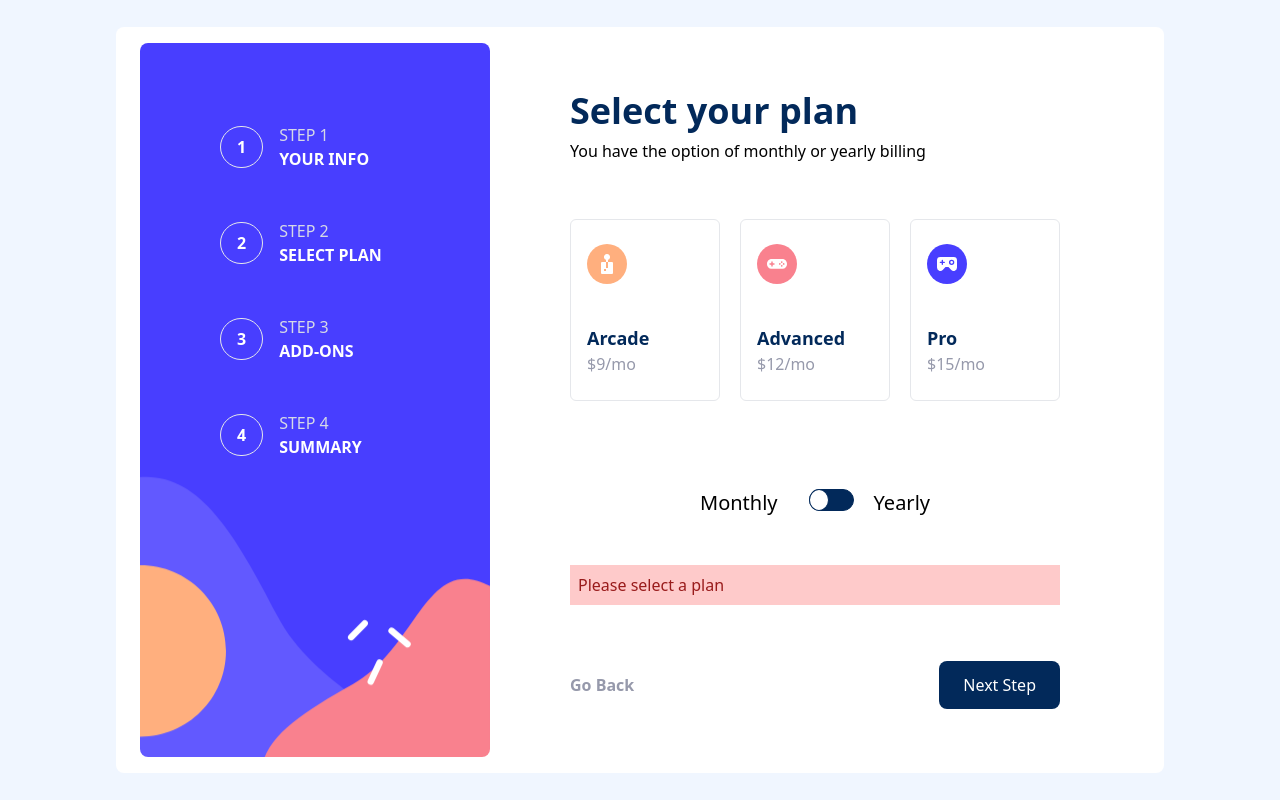
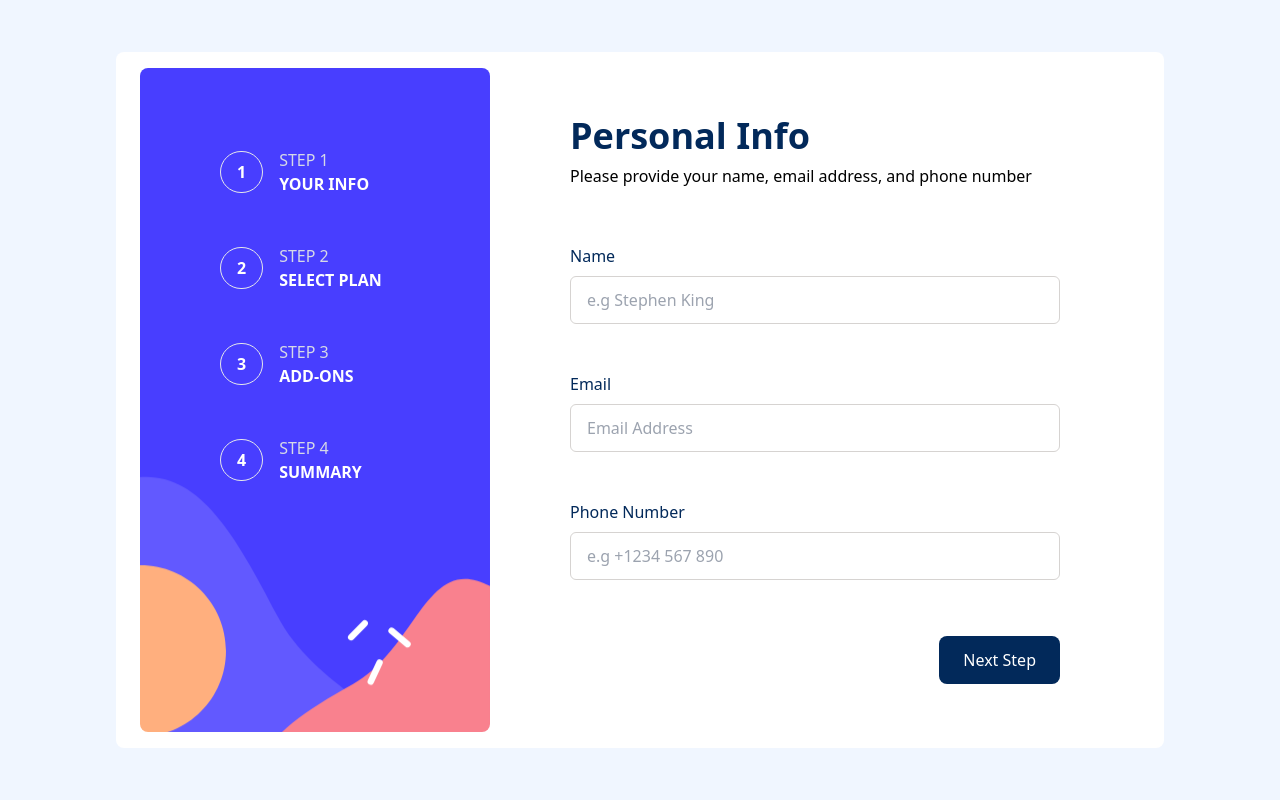
Before and after one commit to VPontis15/multi-step-form, a React (Vite) app: page / in a window 1280 px wide. Built offline with nearby package versions, Linux system fonts and the light colour scheme.

Commit message:
make it so the errors appear when continue button is clicked

```diff
--- a/src/features/Plan/Plan.jsx
+++ b/src/features/Plan/Plan.jsx
@@ -12,7 +12,12 @@ import {
   getPrice,
   getTitle,
 } from "./PlanSlice";
-import { addError, clearError, getErrors } from "../globalSlice";
+import {
+  addError,
+  clearError,
+  getErrors,
+  getErrorsState,
+} from "../globalSlice";
 import ErrorMessage from "../ui/ErrorMessage";
 
 function Plan() {
@@ -20,6 +25,7 @@ function Plan() {
   const title = useSelector(getTitle);
   const choice = useSelector(getChoice);
   const errors = useSelector(getErrors);
+  const showErrors = useSelector(getErrorsState);
   const [localValue, setLocalValue] = useState(price);
   const [localTitle, setLocalTitle] = useState(title);
   const dispatch = useDispatch();
@@ -107,7 +113,9 @@ function Plan() {
             selectChoice(e);
           }}
         />
-        {errors?.price && <ErrorMessage>{errors.price}</ErrorMessage>}
+        {errors?.price && showErrors && (
+          <ErrorMessage>{errors.price}</ErrorMessage>
+        )}
       </Form>
     </div>
   );
--- a/src/features/UserInfo/InfoForm.jsx
+++ b/src/features/UserInfo/InfoForm.jsx
@@ -3,7 +3,13 @@ import Form from "../ui/Form";
 import FormRow from "./FormRow";
 import Navigation from "../ui/Navigation";
 import { useDispatch, useSelector } from "react-redux";
-import { addError, clearError, getErrors, getStep } from "../globalSlice";
+import {
+  addError,
+  clearError,
+  getErrors,
+  getErrorsState,
+  getStep,
+} from "../globalSlice";
 import { InputMask } from "@react-input/mask";
 import {
   getEmail,
@@ -23,7 +29,7 @@ function InfoForm() {
   const email = useSelector(getEmail);
   const phone = useSelector(getPhone);
   const errors = useSelector(getErrors);
-
+  const showErrors = useSelector(getErrorsState);
   const [localName, setLocalName] = useState(name);
   const [localEmail, setLocalEmail] = useState(email);
   const [localPhone, setLocalPhone] = useState(phone);
@@ -109,7 +115,9 @@ function InfoForm() {
             value={localName}
           />
         </FormRow>{" "}
-        {errors?.name && <ErrorMessage> {errors.name}</ErrorMessage>}
+        {errors?.name && showErrors && (
+          <ErrorMessage> {errors.name}</ErrorMessage>
+        )}
         <FormRow label={"Email"}>
           <Input
             type={"email"}
@@ -120,7 +128,9 @@ function InfoForm() {
             value={localEmail}
           />
         </FormRow>
-        {errors?.email && <ErrorMessage>{errors.email}</ErrorMessage>}
+        {errors?.email && showErrors && (
+          <ErrorMessage>{errors.email}</ErrorMessage>
+        )}
         <FormRow label={"Phone Number"}>
           <Input
             type={"text"}
@@ -133,7 +143,9 @@ function InfoForm() {
             handleOnChange={handleLocalPhone}
           />
         </FormRow>
-        {errors?.phone && <ErrorMessage>{errors.phone}</ErrorMessage>}
+        {errors?.phone && showErrors && (
+          <ErrorMessage>{errors.phone}</ErrorMessage>
+        )}
       </Form>
     </div>
   );
--- a/src/features/globalSlice.js
+++ b/src/features/globalSlice.js
@@ -1,7 +1,7 @@
 import { createSlice } from "@reduxjs/toolkit";
 
 const initialState = {
-  step: 2,
+  step: 1,
   errors: {
     name: "",
     email: "",
@@ -10,6 +10,7 @@ const initialState = {
     adddon: "",
   },
   isModalOpen: false,
+  showErrors: false,
 };
 
 const globalSlice = createSlice({
@@ -17,7 +18,10 @@ const globalSlice = createSlice({
   initialState,
   reducers: {
     increaseStep: function (state) {
-      if (Object.values(state.errors).every((error) => !error)) state.step += 1;
+      if (Object.values(state.errors).every((error) => !error)) {
+        state.step += 1;
+        state.showErrors = false;
+      } else state.showErrors = true;
     },
 
     decreaseStep: function (state) {
@@ -42,6 +46,7 @@ const globalSlice = createSlice({
 });
 
 export const getIsOpenModal = (state) => state.global.isModalOpen;
+export const getErrorsState = (state) => state.global.showErrors;
 export const getStep = (state) => state.global.step;
 export const getErrors = (state) => state.global.errors;
 export const {
```
